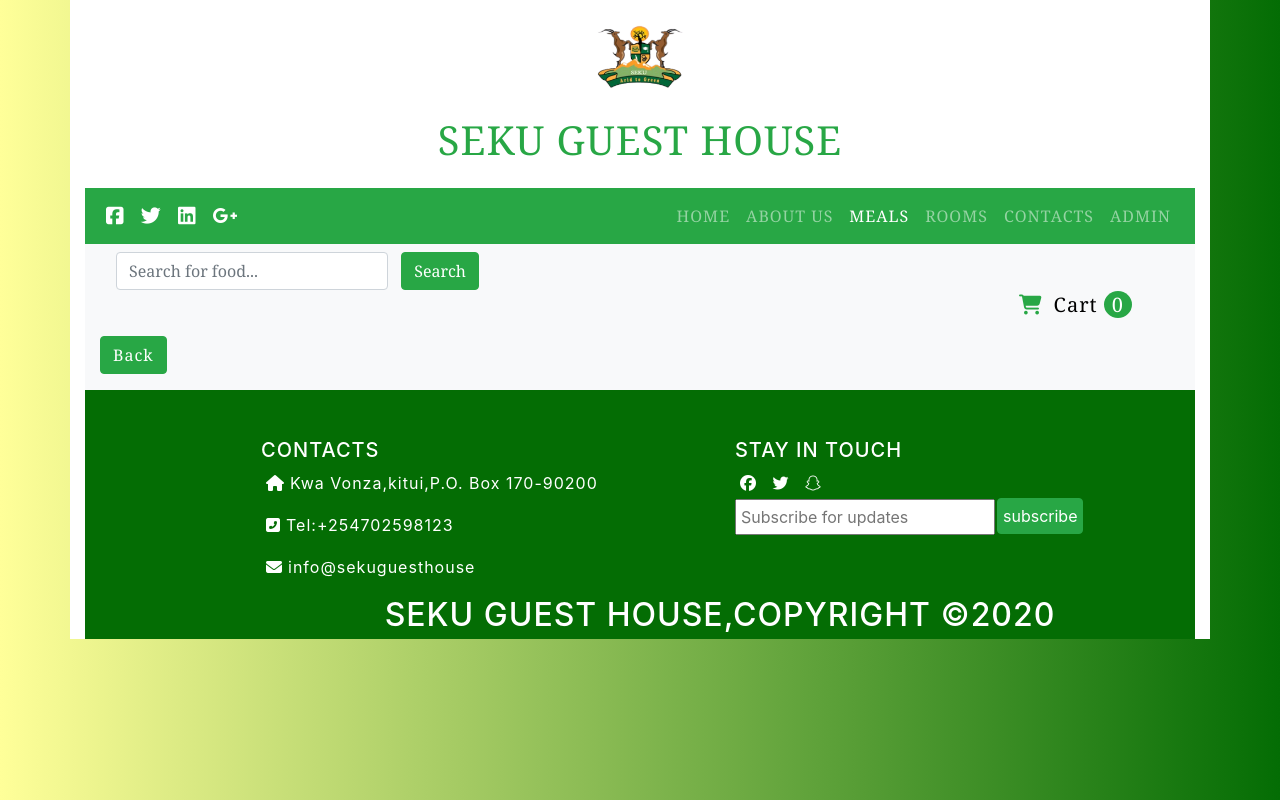
After one commit to Manuel254/SEKU-GUESTHOUSE, a PHP site: page /search.php in a window 1280 px wide. The commit adds this page. Run offline with PHP 8.4, Linux system fonts and the light colour scheme; data that the repository does not hold is empty; some libraries are stand-ins or nearby versions.

Commit message:
search bar updated

```diff
--- a/meals.php
+++ b/meals.php
@@ -72,8 +72,8 @@
 
       <!-- Search bar -->
       <form action="search.php" method="POST" class="form-inline" style="display: inline;">
-        <input class="form-control mr-sm-2 ml-sm-3" type="text" name="search" placeholder="Search for food..." aria-label="Search">
-        <button class="btn btn-success my-sm-0" type="submit" name="submit">Search</button>
+        <input class="form-control mr-sm-2 ml-sm-3" type="text" name="q" placeholder="Search for food..." aria-label="Search">
+        <button class="btn btn-success my-sm-0" type="submit" name="search">Search</button>
       </form>
 
     <a href="order-cart.php" style="text-decoration: none;color:#000;">
--- /dev/null
+++ b/search.php
@@ -0,0 +1,136 @@
+<?php
+		include_once 'admin/includes/db.php';
+?>
+
+<!DOCTYPE html>
+<html>
+    <head>
+        <meta charset="UTF-8">
+        <meta name="viewport" content="width=device-width, initial scale=1.0">
+        <meta http-equiv="X-UA compatible" content="i.e=edge">
+        <title>SEKU GUEST HOUSE | MEALS</title>
+        <link rel="stylesheet" href="css/meals.css">
+        <link rel="stylesheet" type="text/css" href="css/bootstrap.css">
+        <link href="http://cdnjs.cloudflare.com/ajax/libs/font-awesome/4.3.0/css/font-awesome.css" rel="stylesheet"  type='text/css'>
+	    <link href='https://fonts.googleapis.com/css?family=Open+Sans:400,300,600,700' rel='stylesheet' type='text/css'>
+
+    </head>
+        <!-- header content -->
+	<div class="container bg-white">
+            <div class="text-center " mr-5>
+
+        <img src="images\Sekulogo.png" height=100px/>
+                <div class="text-success py-3">
+         <h2 class="h1 heading-4">SEKU GUEST HOUSE</h2>
+                    </div class="bg-primary">
+                </div>
+
+
+
+        <!-- - navigation-standard menu -- -->
+        <nav class="navbar navbar-expand-lg navbar-dark badge-success">
+            <a class="navbar-brand" href="#">
+                <i class="fab fa-facebook-square"></i>
+                <i class="fab fa-twitter"></i>
+                <i class="fab fa-linkedin"></i>
+                <i class="fab fa-google-plus-g"></i>
+            </a>
+            <button class="navbar-toggler" type="button" data-toggle="collapse" title="menu" data-target="#nav" aria-controls="nav" aria-expanded="false" aria-label="Toggle navigation">
+              <span class="navbar-toggler-icon">
+              </span>
+            </button>
+            <div class="collapse navbar-collapse justify-content-end"  id="nav">
+              <div class="navbar-nav pr-lg" >
+                <a class="nav-item nav-link" href="index.php">HOME</a>
+                <a class="nav-item nav-link" href="about.php">ABOUT US</a>
+                <a class="nav-item nav-link active" href="meals.php"><span class="sr-only">(current)</span>MEALS</a>
+                <a class="nav-item nav-link" href="Rooms.php">ROOMS</a>
+                <a class="nav-item nav-link" href="contacts.php">CONTACTS</a>
+                <a class="nav-item nav-link" href="admin/adminlog.php">ADMIN</a>
+              </div>
+            </div>
+          </nav>
+
+<section class="container bg-light py-2" id="result">
+  <div id="message"></div>
+       <div>
+           <!-- Search bar -->
+      <form action="search.php" method="POST" class="form-inline" style="display: inline;">
+        <input class="form-control mr-sm-2 ml-sm-3" type="text" name="q" placeholder="Search for food..." aria-label="Search">
+        <button class="btn btn-success my-sm-0" type="submit" name="search">Search</button>
+      </form>
+
+    <a href="order-cart.php" style="text-decoration: none;color:#000;">
+      <h5 align="right" class="mx-5"><i class="fas fa-shopping-cart text-success"></i>  Cart <span id="cart-item" class="rounded-circle bg-success px-2 text-white"></span></h5></a>
+    </div>
+
+
+		<?php
+		  if (isset($_POST['search'])) {
+		  		$query = mysqli_query($connect,"SELECT * FROM menu WHERE NAME_OF_FOOD LIKE '%".$_POST['q']."%'");
+		  		$num_rows = mysqli_num_rows($query);
+		  		echo '<div class="row">';
+		  		while($row = mysqli_fetch_assoc($query)){
+				  			echo '<div class="col-lg-4 col-md-3 col-sm-12 my-1">';
+		                  echo '<div class="card shadow">';
+		                        echo '<img src="admin/images/'.$row["IMAGES"].'" class="card-img-top" alt="Hot Beverages" width="300px" height="200px">';
+		                    echo '<div class="card-body">';
+		                      echo '<h6 class="card-title"><strong>'.$row['NAME_OF_FOOD'].'</strong></h6>';
+		                      echo '<p class="card-text">'.$row['DESCRIPTION'].'</p><br>';
+		                      echo '<p><strong>ksh. '.$row['PRICE'].'</strong></p>';
+		                  echo '</div>';
+		                    echo '</div>';
+
+		                  echo '<div class="card-footer">';
+		                    echo '<form action="" class="form-submit">';
+		                    ?>
+		                              <input type="hidden" class="pid" value="<?= $row['FOOD_ID'] ?>">
+		                              <input type="hidden" class="pname" value="<?= $row['NAME_OF_FOOD'] ?>">
+		                              <input type="hidden" class="pprice" value="<?= $row['PRICE'] ?>">
+		                              <input type="hidden" class="pcode" value="<?= $row['FOOD_CODE'] ?>">
+		                              <button class="btn btn-success text-center my-2 addItemBtn" name="add_to_cart"><i class="fas fa-shopping-cart"></i> Add to cart</button>
+		                    <?php
+		                      echo '</form>';
+		                      echo '</div>';
+
+		                    echo '</div>';
+		            }
+		            echo '</div>';
+		          }
+        ?>
+        <span><a href="meals.php" class="btn btn-success my-2">Back</a></span>
+      </section>
+    <!-- Footer -->
+    <footer>
+        <div class="content justify-content-center">
+	<div class="row">
+	<div class="col-lg-6 col-md-6">
+
+	<h5>CONTACTS</h5>
+	<p><i class="fas fa-home"></i>Kwa Vonza,kitui,P.O. Box 170-90200</p>
+	<p><i class="fas fa-phone-square-alt"></i>Tel:+254702598123</p>
+	<p><i class="fas fa-envelope"></i>info@sekuguesthouse</p>
+	</div>
+<div class="col-lg-6 col-md-6">
+	<h5>STAY IN TOUCH</h5>
+	<i class="fab fa-facebook"></i>
+	<i class="fab fa-twitter"></i>
+	<i class="fab fa-snapchat"></i><br>
+	<input type="email" placeholder="Subscribe for updates"><button class="btn btn-success">subscribe</button>
+	</div>
+	</div>
+	<h2>SEKU GUEST HOUSE,COPYRIGHT &copy;2020</h2>
+	</div>
+
+      </div>
+    </footer>
+   <script src="https://kit.fontawesome.com/bf257a5746.js" crossorigin="anonymous"></script>
+   <script src="https://code.jquery.com/jquery-3.3.1.slim.min.js" integrity="sha384-q8i/X+965DzO0rT7abK41JStQIAqVgRVzpbzo5smXKp4YfRvH+8abtTE1Pi6jizo" crossorigin="anonymous"></script>
+   <!-- jQuery library -->
+<script src="https://ajax.googleapis.com/ajax/libs/jquery/3.5.1/jquery.min.js"></script>
+ <script src="https://cdnjs.cloudflare.com/ajax/libs/popper.js/1.14.7/umd/popper.min.js" integrity="sha384-UO2eT0CpHqdSJQ6hJty5KVphtPhzWj9WO1clHTMGa3JDZwrnQq4sF86dIHNDz0W1" crossorigin="anonymous"></script>
+ <script src="https://stackpath.bootstrapcdn.com/bootstrap/4.3.1/js/bootstrap.min.js" integrity="sha384-JjSmVgyd0p3pXB1rRibZUAYoIIy6OrQ6VrjIEaFf/nJGzIxFDsf4x0xIM+B07jRM" crossorigin="anonymous"></script>
+
+ <script type="text/javascript" src="js/ajax_cart.js"></script>
+  </body>
+</html>
--- a/sub-meal1.php
+++ b/sub-meal1.php
@@ -55,9 +55,9 @@
   <div id="message"></div>
        <div>
            <!-- Search bar -->
-      <form action="search.php" method="POST" class="form-inline">
-        <input class="form-control mr-sm-2 ml-sm-3" type="text" name="search" placeholder="Search for food..." name="" aria-label="Search">
-        <button class="btn btn-success my-sm-0" type="submit" name="submit">Search</button>
+      <form action="search.php" method="POST" class="form-inline" style="display: inline;">
+        <input class="form-control mr-sm-2 ml-sm-3" type="text" name="q" placeholder="Search for food..." aria-label="Search">
+        <button class="btn btn-success my-sm-0" type="submit" name="search">Search</button>
       </form>
 
     <a href="order-cart.php" style="text-decoration: none;color:#000;">
--- a/sub-meal2.php
+++ b/sub-meal2.php
@@ -55,9 +55,9 @@
   <div id="message"></div>
        <div>
            <!-- Search bar -->
-      <form action="search.php" method="POST" class="form-inline my-2">
-        <input class="form-control mr-sm-2 ml-sm-3" type="text" name="search" placeholder="Search for food..." name="" aria-label="Search">
-        <button class="btn btn-success my-sm-0" type="submit" name="submit">Search</button>
+      <form action="search.php" method="POST" class="form-inline" style="display: inline;">
+        <input class="form-control mr-sm-2 ml-sm-3" type="text" name="q" placeholder="Search for food..." aria-label="Search">
+        <button class="btn btn-success my-sm-0" type="submit" name="search">Search</button>
       </form>
 
      <a href="order-cart.php" style="text-decoration: none;color:#000;">
--- a/sub-meal3.php
+++ b/sub-meal3.php
@@ -55,9 +55,9 @@
   <div id="message"></div>
        <div>
            <!-- Search bar -->
-      <form action="search.php" method="POST" class="form-inline">
-        <input class="form-control mr-sm-2 ml-sm-3" type="text" name="search" placeholder="Search for food..." name="" aria-label="Search">
-        <button class="btn btn-success my-sm-0" type="submit" name="submit">Search</button>
+      <form action="search.php" method="POST" class="form-inline" style="display: inline;">
+        <input class="form-control mr-sm-2 ml-sm-3" type="text" name="q" placeholder="Search for food..." aria-label="Search">
+        <button class="btn btn-success my-sm-0" type="submit" name="search">Search</button>
       </form>
 
      <a href="order-cart.php" style="text-decoration: none;color:#000;">
--- a/sub-meal4.php
+++ b/sub-meal4.php
@@ -55,9 +55,9 @@
   <div id="message"></div>
        <div>
            <!-- Search bar -->
-      <form action="search.php" method="POST" class="form-inline">
-        <input class="form-control mr-sm-2 ml-sm-3" type="text" name="search" placeholder="Search for food..." name="" aria-label="Search">
-        <button class="btn btn-success my-sm-0" type="submit" name="submit">Search</button>
+      <form action="search.php" method="POST" class="form-inline" style="display: inline;">
+        <input class="form-control mr-sm-2 ml-sm-3" type="text" name="q" placeholder="Search for food..." aria-label="Search">
+        <button class="btn btn-success my-sm-0" type="submit" name="search">Search</button>
       </form>
 
     <a href="order-cart.php" style="text-decoration: none;color:#000;">
--- a/sub-meal5.php
+++ b/sub-meal5.php
@@ -55,9 +55,9 @@
   <div id="message"></div>
        <div>
            <!-- Search bar -->
-      <form action="search.php" method="POST" class="form-inline">
-        <input class="form-control mr-sm-2 ml-sm-3" type="text" name="search" placeholder="Search for food..." name="" aria-label="Search">
-        <button class="btn btn-success my-sm-0" type="submit" name="submit">Search</button>
+      <form action="search.php" method="POST" class="form-inline" style="display: inline;">
+        <input class="form-control mr-sm-2 ml-sm-3" type="text" name="q" placeholder="Search for food..." aria-label="Search">
+        <button class="btn btn-success my-sm-0" type="submit" name="search">Search</button>
       </form>
 
      <a href="order-cart.php" style="text-decoration: none;color:#000;">
--- a/sub-meal6.php
+++ b/sub-meal6.php
@@ -55,9 +55,9 @@
   <div id="message"></div>
        <div>
            <!-- Search bar -->
-      <form action="search.php" method="POST" class="form-inline">
-        <input class="form-control mr-sm-2 ml-sm-3" type="text" name="search" placeholder="Search for food..." name="" aria-label="Search">
-        <button class="btn btn-success my-sm-0" type="submit" name="submit">Search</button>
+      <form action="search.php" method="POST" class="form-inline" style="display: inline;">
+        <input class="form-control mr-sm-2 ml-sm-3" type="text" name="q" placeholder="Search for food..." aria-label="Search">
+        <button class="btn btn-success my-sm-0" type="submit" name="search">Search</button>
       </form>
 
     <a href="order-cart.php" style="text-decoration: none;color:#000;">
```
